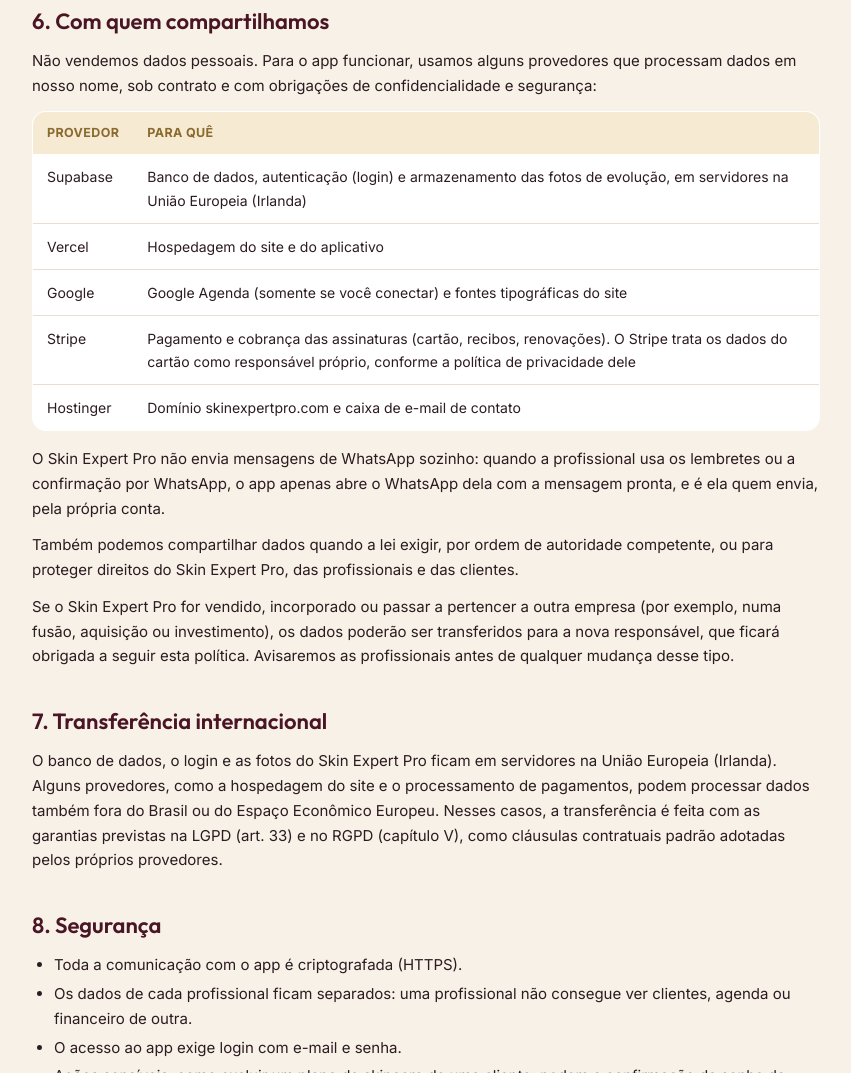
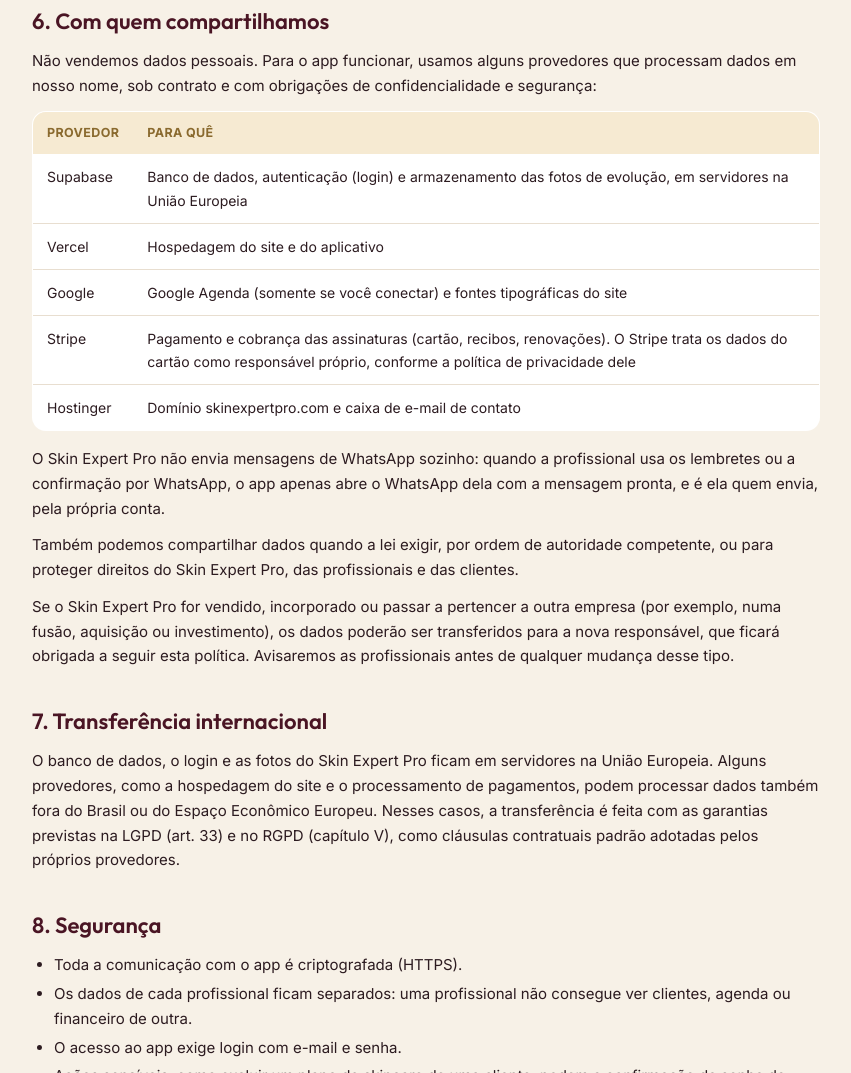
Before and after one commit to skinexpertpro/skinexpertpro-site, a plain HTML site: page privacidade.html in a window 1280 px wide. Shown: the part 4643-5716 px from the top of the page, without its empty margins (214-1065 px from the left). Drawn offline with Linux system fonts and the light colour scheme.

Commit message:
Privacidade: remove menção à Irlanda (fica só União Europeia)
Co-Authored-By: Claude Opus 5.5 <noreply@anthropic.com>
Claude-Session: https://claude.ai/code/session_018rburV9PFSoZboBjaCu2KL

```diff
--- a/privacidade.html
+++ b/privacidade.html
@@ -175,7 +175,7 @@
     <table class="legal-tabela">
       <thead><tr><th>Provedor</th><th>Para quê</th></tr></thead>
       <tbody>
-        <tr><td>Supabase</td><td>Banco de dados, autenticação (login) e armazenamento das fotos de evolução, em servidores na União Europeia (Irlanda)</td></tr>
+        <tr><td>Supabase</td><td>Banco de dados, autenticação (login) e armazenamento das fotos de evolução, em servidores na União Europeia</td></tr>
         <tr><td>Vercel</td><td>Hospedagem do site e do aplicativo</td></tr>
         <tr><td>Google</td><td>Google Agenda (somente se você conectar) e fontes tipográficas do site</td></tr>
         <tr><td>Stripe</td><td>Pagamento e cobrança das assinaturas (cartão, recibos, renovações). O Stripe trata os dados do cartão como responsável próprio, conforme a política de privacidade dele</td></tr>
@@ -189,7 +189,7 @@
 
   <section id="internacional">
     <h2>7. Transferência internacional</h2>
-    <p>O banco de dados, o login e as fotos do Skin Expert Pro ficam em servidores na União Europeia (Irlanda). Alguns provedores, como a hospedagem do site e o processamento de pagamentos, podem processar dados também fora do Brasil ou do Espaço Econômico Europeu. Nesses casos, a transferência é feita com as garantias previstas na LGPD (art. 33) e no RGPD (capítulo V), como cláusulas contratuais padrão adotadas pelos próprios provedores.</p>
+    <p>O banco de dados, o login e as fotos do Skin Expert Pro ficam em servidores na União Europeia. Alguns provedores, como a hospedagem do site e o processamento de pagamentos, podem processar dados também fora do Brasil ou do Espaço Econômico Europeu. Nesses casos, a transferência é feita com as garantias previstas na LGPD (art. 33) e no RGPD (capítulo V), como cláusulas contratuais padrão adotadas pelos próprios provedores.</p>
   </section>
 
   <section id="seguranca">
```
